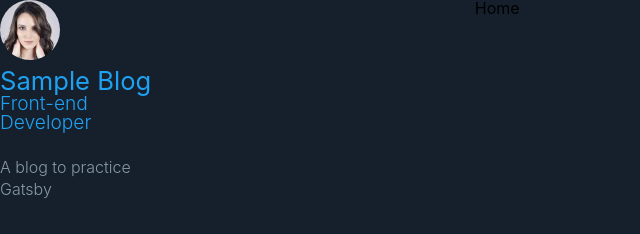
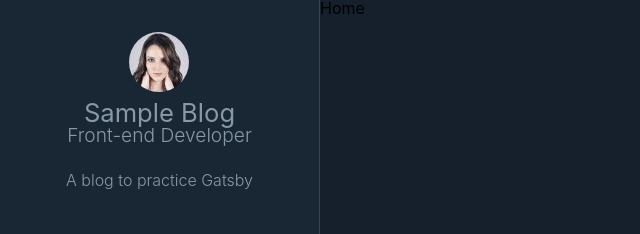
Before and after one commit to guilhermeomt/gatsby-blog-sample, a Gatsby site: page / in a window 1280 px wide. Shown: the top 234 px of the page, without its empty margins (0-640 px from the left). Built offline with nearby package versions, Linux system fonts and the light colour scheme; Gatsby itself is replaced by a stand-in of ours.

Commit message:
implement sidebar component

```diff
--- a/src/components/Layout/index.js
+++ b/src/components/Layout/index.js
@@ -1,6 +1,6 @@
 import * as React from "react";
 import PropTypes from "prop-types";
-import Profile from "../Profile";
+import Sidebar from "../Sidebar";
 import * as S from "./styles";
 import GlobalStyles from "../../styles/global";
 
@@ -8,9 +8,7 @@ const Layout = ({ children }) => {
   return (
     <S.LayoutWrapper>
       <GlobalStyles />
-      <aside>
-        <Profile />
-      </aside>
+      <Sidebar />
       <S.LayoutMain>{children}</S.LayoutMain>
     </S.LayoutWrapper>
   );
--- /dev/null
+++ b/src/components/Sidebar/index.js
@@ -0,0 +1,13 @@
+import React from "react";
+import Profile from "../Profile";
+import * as S from "./styles";
+
+const Sidebar = () => {
+  return (
+    <S.SidebarWrapper>
+      <Profile />
+    </S.SidebarWrapper>
+  );
+};
+
+export default Sidebar;
--- /dev/null
+++ b/src/components/Sidebar/styles.js
@@ -0,0 +1,14 @@
+import styled from "styled-components";
+
+export const SidebarWrapper = styled.aside`
+  align-items: center;
+  border-right: 1px solid #38444d;
+  background: #192734;
+  display: flex;
+  flex-direction: column;
+  height: 100vh;
+  position: fixed;
+  padding: 2rem;
+  text-align: center;
+  width: 20rem;
+`;
```
